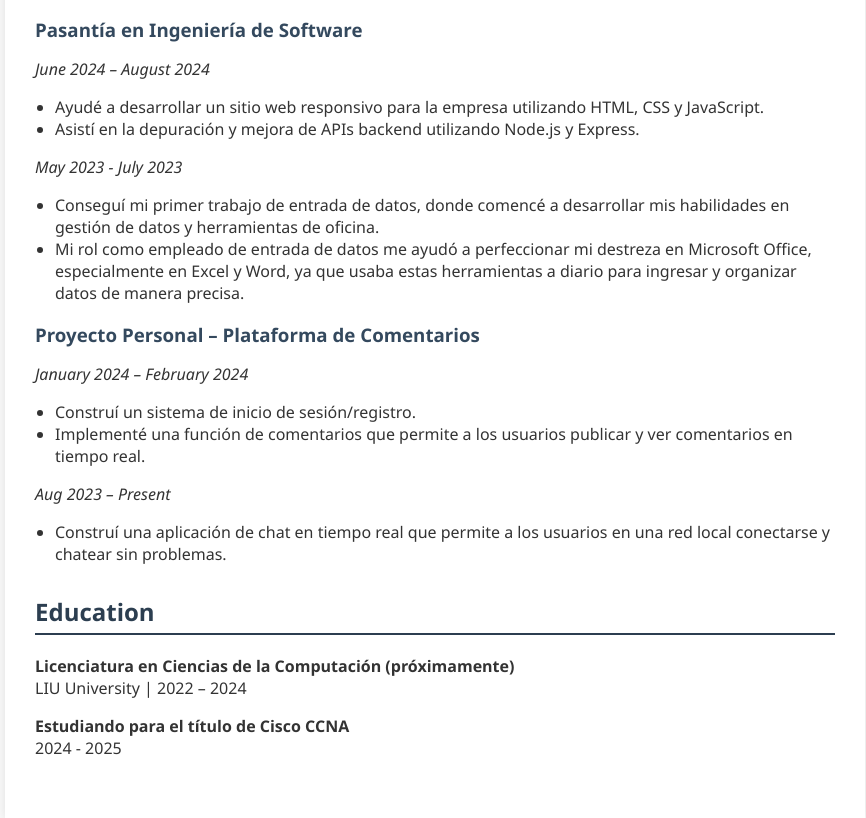
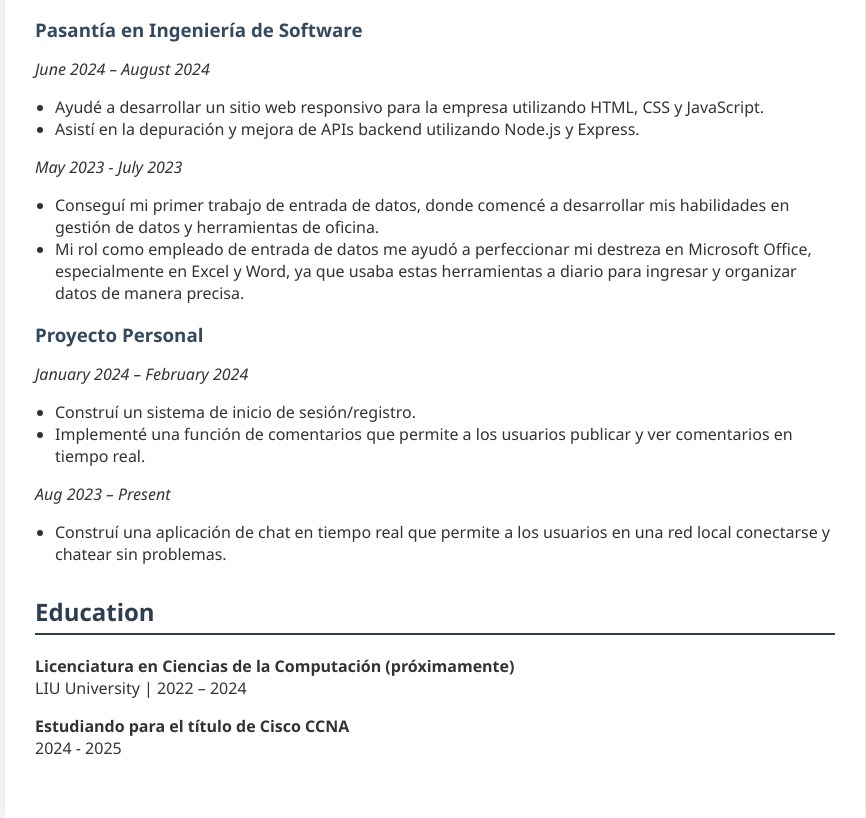
Before and after one commit to drk3843/drk3843.github.io, a plain HTML site: page t1.html in a window 1280 px wide. Shown: the part 667-1485 px from the top of the page, without its empty margins (205-1071 px from the left). Drawn offline with Linux system fonts and the light colour scheme.

Commit message:
Update t1.html

```diff
--- a/t1.html
+++ b/t1.html
@@ -62,7 +62,7 @@
       </div>
 
       <div class="job">
-        <h3>Proyecto Personal – Plataforma de Comentarios</h3>
+        <h3>Proyecto Personal</h3>
         <p><em>January 2024 – February 2024</em></p>
         <ul>
           <li>Construí un sistema de inicio de sesión/registro.</li>
```
